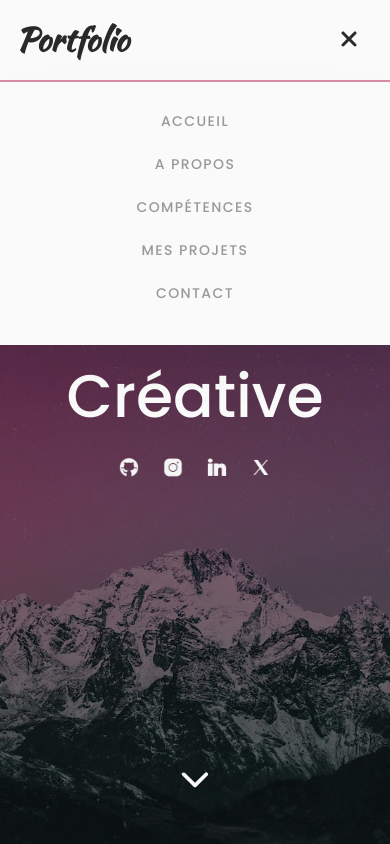
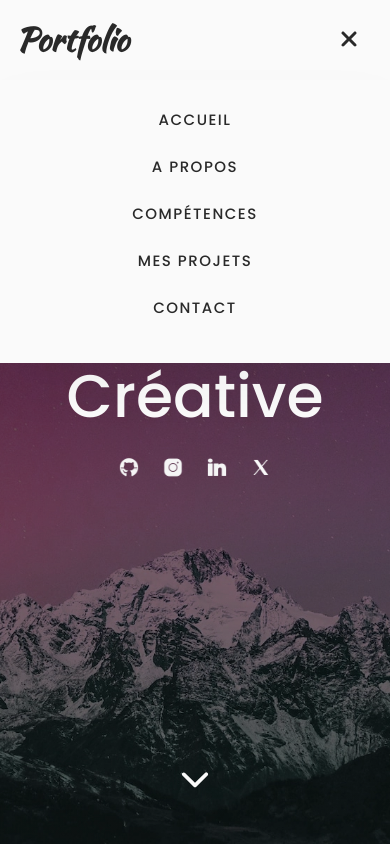
Before and after one commit to LudivineClement/portfolio_nextjs, a Next.js app: page / in a window 390 px wide. Both pictures are taken after a click on the element 347 px from the left and 40 px from the top of the page. Shown: the top 844 px of the page. Built offline with nearby package versions, Linux system fonts and the light colour scheme.

Commit message:
img header reponsive

```diff
--- a/src/app/layout.js
+++ b/src/app/layout.js
@@ -39,7 +39,7 @@ export default function RootLayout({ children }) {
     <html lang="fr" className='scroll-smooth'>
       <head>
         <link rel="manifest" href="img/favicon/site.webmanifest" />
-        <meta name="viewport" content="width=device-width, initial-scale=1, minimum-scale=1"/>
+        <meta name="viewport" content="width=device-width, initial-scale=1, minimum-scale=1" />
       </head>
       <body className={`${kaushan.variable} ${poppins.variable} font-poppins text-gray-global bg-off-white`}>
         <Header />
--- a/src/components/Header.js
+++ b/src/components/Header.js
@@ -10,7 +10,7 @@ import { faChevronDown } from "@fortawesome/free-solid-svg-icons";
 
 const Header = () => {
   return (
-    <header data-section id='home' className="bg-banner-img bg-center bg-cover h-screen bg-fixed bg-gray-global before:absolute before:top-0 before:left-0 before:right-0 before:h-screen before:w-full before:bg-gradient-to-b from-black/60 to-black/20">
+    <header data-section id='home' className="bg-banner-img bg-top lg:bg-center bg-cover h-screen lg:bg-fixed bg-gray-global before:absolute before:top-0 before:left-0 before:right-0 before:h-screen before:w-full before:bg-gradient-to-b from-black/60 to-black/20">
       <Navbar />
       <div className="text-off-white absolute z-10 top-1/2 left-1/2 transform -translate-x-1/2 -translate-y-1/2 w-full text-center">
         <TypeWriter />
--- a/src/components/Navbar.js
+++ b/src/components/Navbar.js
@@ -61,7 +61,7 @@ const Navbar = () => {
     { text: 'Mes projets', section: 'projects' },
   ];
 
-  const styleLink = "mb-7 mx-8 lg:mb-0 lg:mx-0 transition-all duration-500 ease-out hover:text-pink-global lg:hover:text-gray-dark lg:hover:shadow-[inset_0px_-6px_0px] lg:hover:shadow-pink-light"
+  const styleLink = "mb-8 mx-8 lg:mb-0 lg:mx-0 transition-all duration-500 ease-out hover:text-pink-global lg:hover:text-gray-dark lg:hover:shadow-[inset_0px_-6px_0px] lg:hover:shadow-pink-light"
 
   const activeContact = {
     color: '#d68da2',
@@ -78,15 +78,15 @@ const Navbar = () => {
 
 
   return (
-    <nav className={`fixed w-screen top-0 left-0 z-[100] transition-all duration-[400ms] ease-out bg-off-white shadow-2xl ${isScrolled ? 'lg:bg-off-white shadow-2xl ' : 'lg:bg-transparent lg:shadow-none'}`}>
-      <div className=" lg:flex lg:justify-between lg:items-center lg:py-6 lg:px-9 lg:mx-20">
+    <nav className={`fixed w-screen top-0 left-0 z-[100] transition-all duration-[400ms] ease-out bg-off-white shadow-2xl  ${isScrolled ? 'lg:bg-off-white shadow-2xl ' : 'lg:bg-transparent lg:shadow-none'}'}`}>
+      <div className=" lg:flex lg:justify-between lg:items-center lg:py-6 lg:px-9 lg:mx-20  ">
         <Link href="#home" className={`font-kaushan text-[2rem] inline-block font-semibold text-gray-dark my-4 ml-4 lg:my-0 lg:ml-0 ${isScrolled ? 'lg:text-gray-dark' : 'lg:text-off-white'}`}>Portfolio</Link>
 
         <div onClick={()=> setOpen(!open)} className='text-2xl text-gray-dark absolute right-8 top-6 cursor-pointer lg:hidden '>
           <FontAwesomeIcon icon={open ? faXmark : faBars} />
         </div>
 
-        <ul className={`absolute lg:static -z-10 lg:z-auto text-gray-light bg-off-white right-0 w-full lg:w-auto uppercase text-sm lg:text-[0.8rem] tracking-widest font-medium leading-[0.938rem] pt-8 border-t-2 border-solid border-pink-global lg:border-none transition-all duration-[400ms] ease-in lg:transition-none lg:pt-0 lg:flex lg:items-center lg:gap-10 opacity-0 ${isScrolled ? 'lg:opacity-100' : 'lg:opacity-0'} ${open ? 'translate-x-0 opacity-100 text-center shadow-2xl ':'translate-x-full text-center lg:translate-x-0 '}`}>
+        <ul className={`absolute lg:static -z-10 lg:z-auto text-gray-dark lg:text-gray-light bg-off-white right-0 w-full lg:w-auto uppercase text-[0.938rem] lg:text-[0.8rem] tracking-widest font-medium leading-[0.938rem] pt-8 transition-all duration-[400ms] ease-in lg:transition-none lg:pt-0 lg:flex lg:items-center lg:gap-10 opacity-0 ${isScrolled ? 'lg:opacity-100' : 'lg:opacity-0'} ${open ? 'translate-x-0 opacity-100 text-center shadow-2xl':'translate-x-full text-center lg:translate-x-0 '}`}>
           {menuItems.map((menuItem) => (
             <li
               key={menuItem.section}
```
